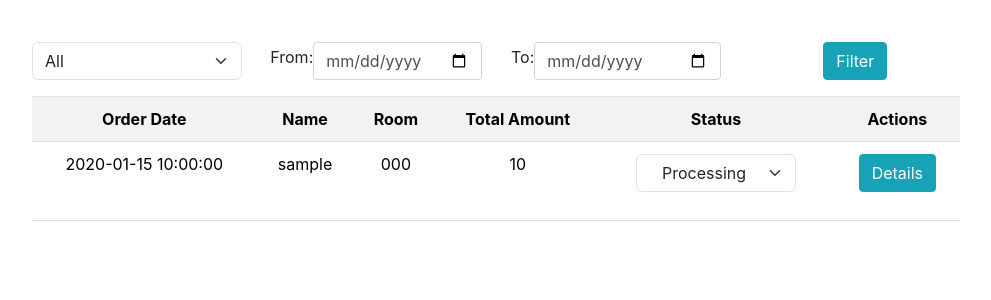
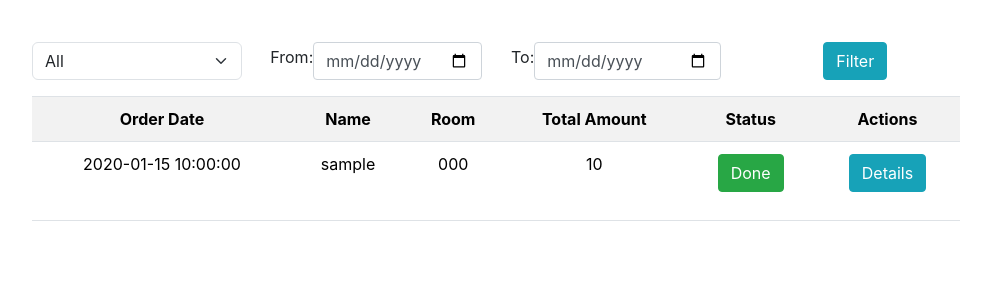
Before and after one commit to SeifOSallam/PHP_CAFE, a PHP site: page /Views/showOrdersAdmin.php in a window 1280 px wide. Shown: the part 56-356 px from the top of the page, without its empty margins (144-1135 px from the left). Run offline with PHP 8.4, Linux system fonts and the light colour scheme; the visitor is signed in with stand-in values (Sample User, id 1); tables that the repository leaves empty or names only in its code hold one stand-in row (values such as "Sample post"); a stand-in replaces the project's code that opens the database connection; some libraries are stand-ins or nearby versions.

Commit message:
made status button only one option

```diff
--- a/Components/adminOrdersTable.php
+++ b/Components/adminOrdersTable.php
@@ -57,15 +57,17 @@ function displayOrdersTable($data, $users, $currentPage, $totalPages, $filters){
         echo "<input type='hidden' name='user' value='{$userparam}'>";
         echo "<input type='hidden' name='date_from' value='{$datefromparam}'>";
         echo "<input type='hidden' name='date_to' value='{$datetoparam}'>";
-        echo "<select class='form-select w-75 mx-auto' name='status' onchange='this.form.submit()'>";
-
-        $statuses = array("Out for delivery", "Processing", "Done", "Cancelled");
-
-        foreach ($statuses as $status) {
-            echo "<option class='text-center' value='{$status}'" . ($status == $order['status'] ? ' selected' : '') . ">{$status}</option>";
+        if ($order['status'] == 'Cancelled') {
+            echo "<span class='text-danger fw-bold'>Cancelled</span>";
         }
-
-        echo "</select>";
+        else if ($order['status'] != 'Done') {
+            echo "<input
+            class='btn btn-success'
+            type='submit' name='status' value='Done'>";
+        }
+        else {
+            echo "<span class='text-success fw-bold'>Delivered</span>";
+        }
         echo "</form>";
         echo "</td>";
         echo
--- a/Controllers/order.php
+++ b/Controllers/order.php
@@ -44,7 +44,7 @@ function getOrdersCount($filters) {
 if (isset($_GET['cancelled'])) {
     $cancelledOrderId = $_GET['cancelled'];
     CancelOrder($cancelledOrderId);
-    header("Location: ../Views/showOrdersAdmin.php");
+    header("Location: ../Views/showOrders.php");
 }
 
 
```
